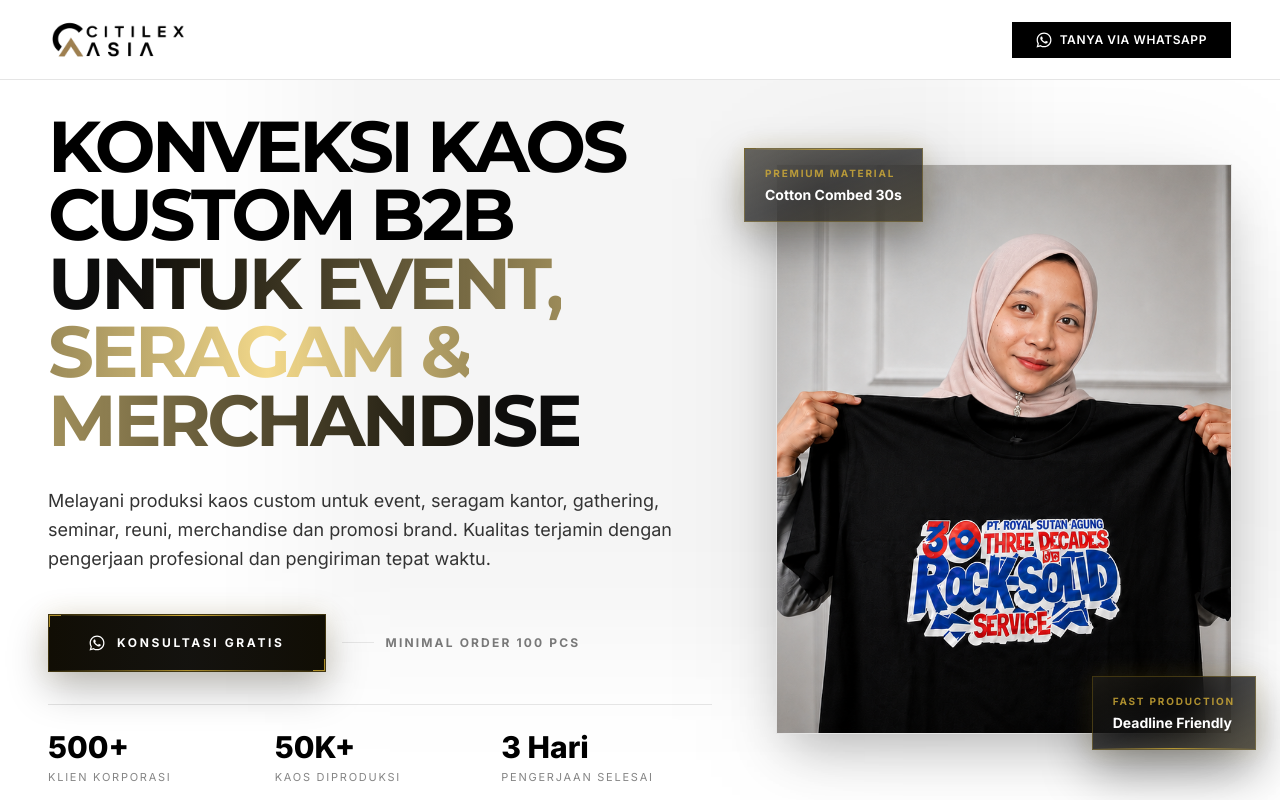
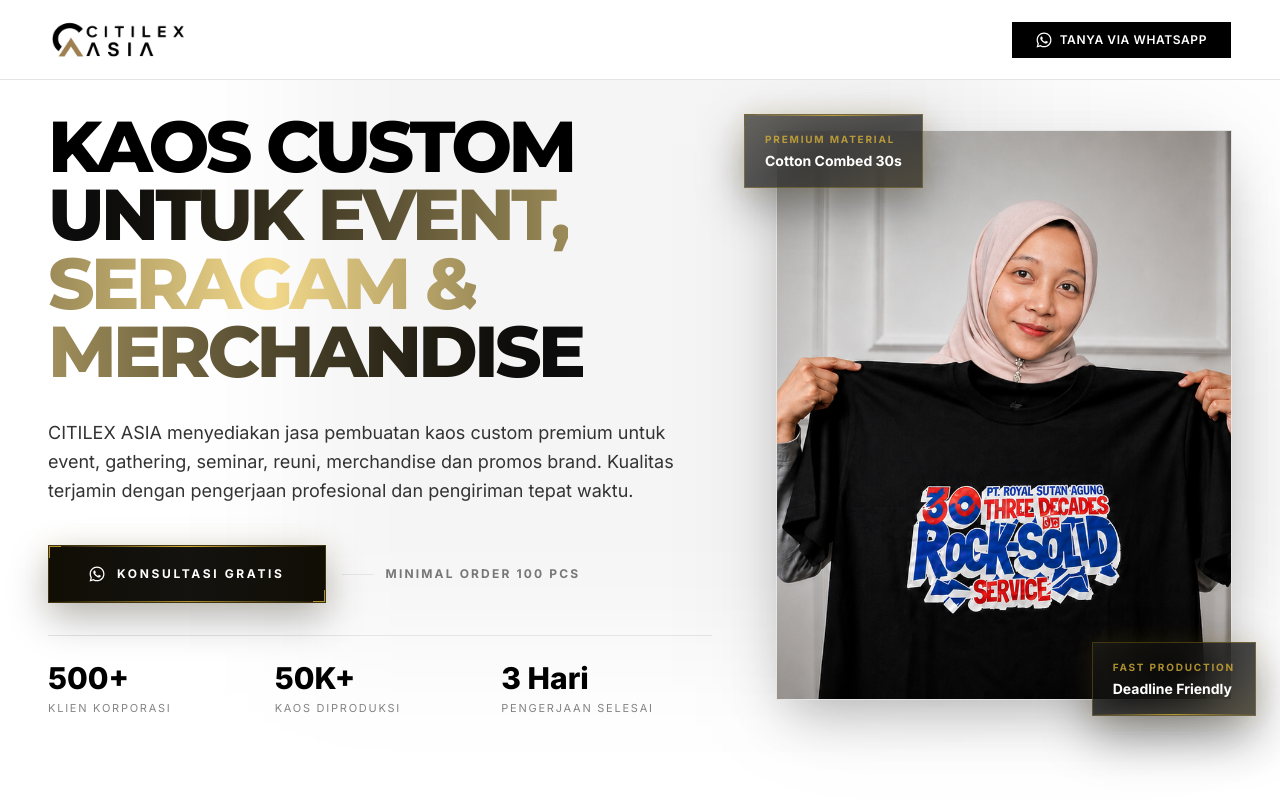
Before and after one commit to jangan-resign/citilex.asia, a Next.js app: page / in a window 1280 px wide. Shown: the top 800 px of the page. Built offline with nearby package versions, Linux system fonts and the light colour scheme.

Commit message:
Revise heading and description for custom t-shirt service
Updated heading and paragraph content for better clarity and branding.

```diff
--- a/app/page.tsx
+++ b/app/page.tsx
@@ -455,8 +455,8 @@ export default function LandingPage() {
             {/* LEFT */}
             <div className="lg:col-span-7 space-y-7 md:space-y-8">
 
-              <h1 className="text-4xl md:text-6xl lg:text-7xl font-bold tracking-tighter text-brand-primary uppercase leading-[0.95]">
-                Konveksi Kaos Custom B2B
+              <h1 className="text-4xl md:text-6xl lg:text-7xl font-extrabold tracking-tighter text-brand-primary uppercase leading-[0.95]">
+                Kaos Custom
                 <br />
                 <span className="bg-gradient-to-r from-black/95 via-[#F3D98B] to-black/95 bg-clip-text text-transparent">
                    untuk Event, Seragam & Merchandise
@@ -464,8 +464,8 @@ export default function LandingPage() {
               </h1>
 
               <p className="text-base md:text-lg text-brand-onyx max-w-2xl leading-relaxed">
-                Melayani produksi kaos custom untuk
-                event, seragam kantor, gathering, seminar, reuni, merchandise dan promosi brand.
+                CITILEX ASIA menyediakan jasa pembuatan kaos custom premium untuk event,
+                gathering, seminar, reuni, merchandise dan promos brand.
                 Kualitas terjamin dengan pengerjaan profesional dan pengiriman tepat waktu.
               </p>
 
```
